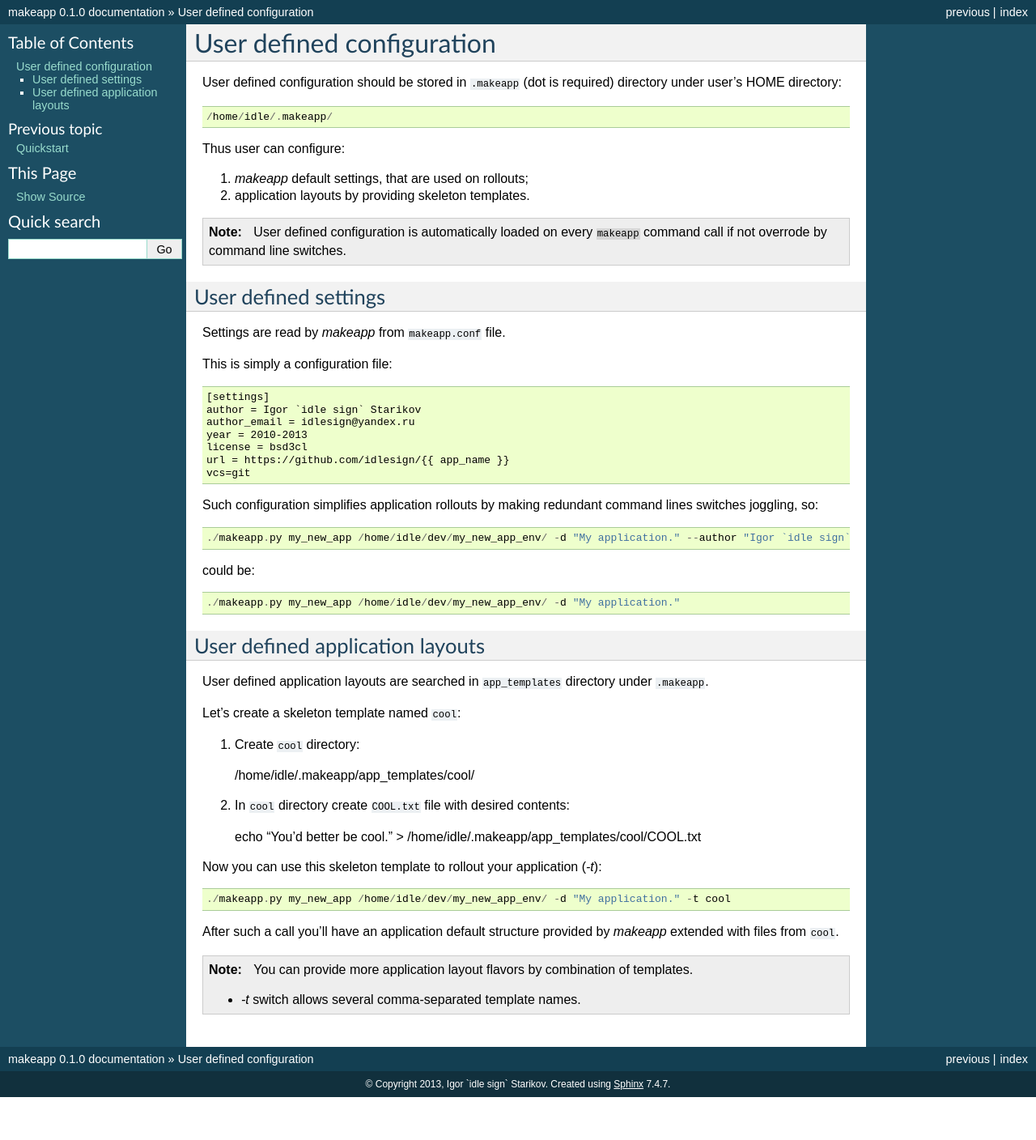
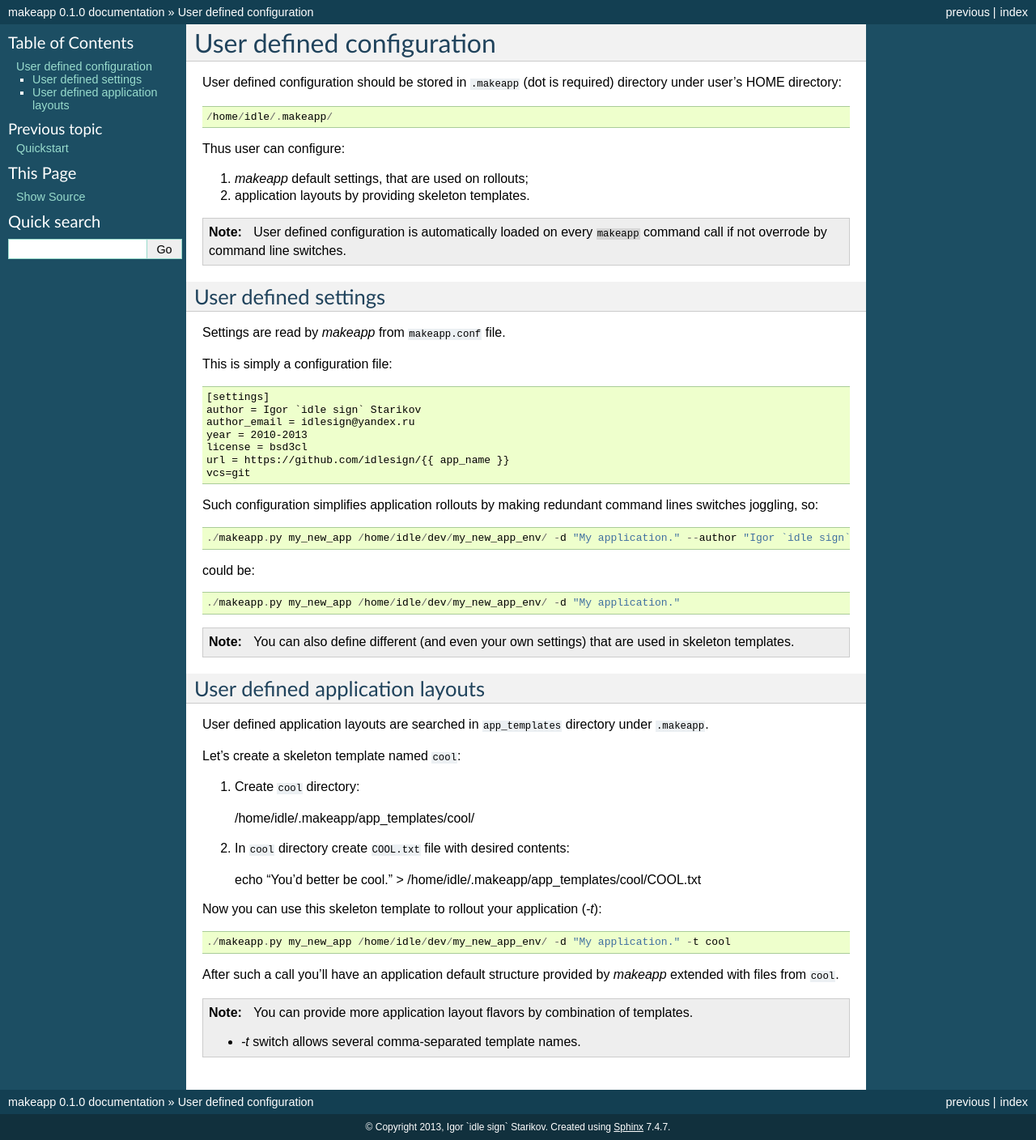
Before and after one commit to idlesign/makeapp, a Sphinx documentation site: the page built from docs/source/userconf.rst, in a window 1280 px wide. Shown: the whole page at 81% size. Built offline with Sphinx 7.4.7, drawn with Linux system fonts in a browser that asks for light colours; before the commit the page ends 1355 px from its top, so only the background shows below that.

Commit message:
Docs updated.

```diff
--- a/docs/source/userconf.rst
+++ b/docs/source/userconf.rst
@@ -44,6 +44,11 @@ could be::
     ./makeapp.py my_new_app /home/idle/dev/my_new_app_env/ -d "My application."
 
 
+.. note::
+
+    You can also define different (and even your own settings) that are used in skeleton templates.
+
+
 
 User defined application layouts
 --------------------------------
```
